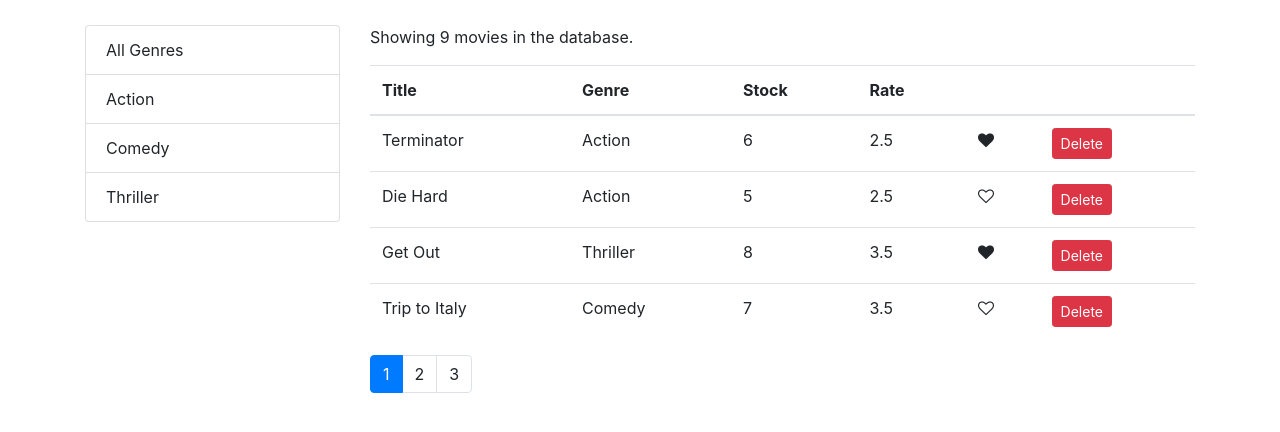
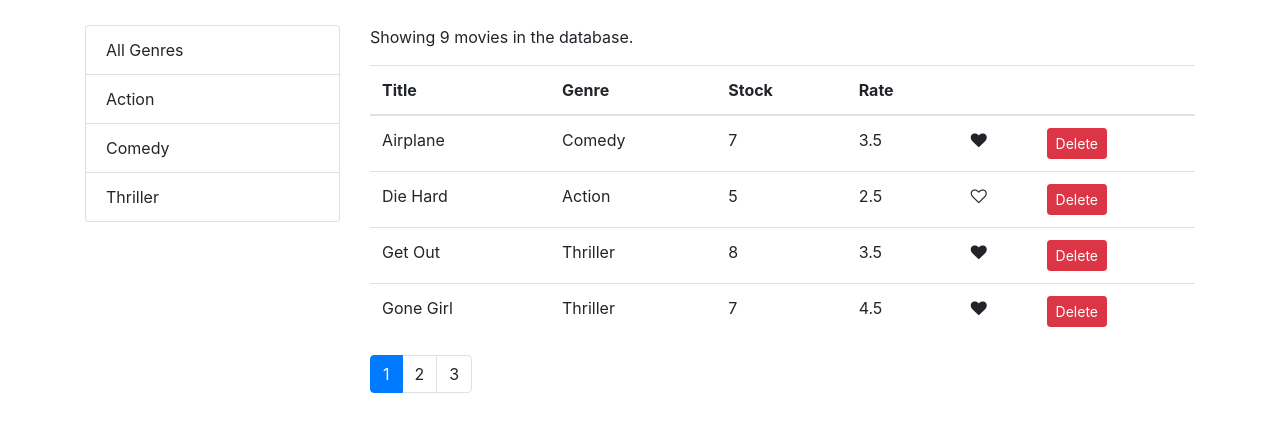
Before and after one commit to ahmedbouzana/ReactJS-Movies-Table, a React (Create React App) app: page /movies in a window 1280 px wide. Shown: the top 432 px of the page. Built offline with nearby package versions, Linux system fonts and the light colour scheme.

Commit message:
AddResorting

```diff
--- a/src/components/common/listGroup.jsx
+++ b/src/components/common/listGroup.jsx
@@ -1,4 +1,4 @@
-import React, { Component } from "react";
+import React from "react";
 
 const ListGroup = props => {
   const {
--- a/src/components/movies.jsx
+++ b/src/components/movies.jsx
@@ -1,21 +1,23 @@
 import React, { Component } from "react";
 import { getMovies } from "../services/movieService";
 import { getGenres } from "../services/genreService";
-import Like from "./common/like";
 import ListGroup from "./common/listGroup";
+import MoviesTable from "./moviesTable";
 import Pagination from "./common/pagination";
 import { paginate } from "../utils/paginate";
+import _ from "lodash";
 
 class Movies extends Component {
   state = {
     movies: [],
     genres: [],
     pageSize: 4,
-    currentPage: 1
+    currentPage: 1,
+    sortColumn: { path: "title", order: "asc" }
   };
 
   componentDidMount() {
-    const genres = [{ name: "All Genres" }, ...getGenres()];
+    const genres = [{ _id: "", name: "All Genres" }, ...getGenres()];
     this.setState({ movies: getMovies(), genres });
   }
 
@@ -40,13 +42,18 @@
     this.setState({ currentPage: page });
   };
 
+  handleSort = sortColumn => {
+    this.setState({ sortColumn });
+  };
+
   render() {
     const { length: count } = this.state.movies;
     const {
       pageSize,
       currentPage,
       selectedGenre,
-      movies: allMovies
+      movies: allMovies,
+      sortColumn
     } = this.state;
 
     if (count === 0) return <p>There are no movies in the database.</p>;
@@ -56,7 +63,9 @@
         ? allMovies.filter(m => m.genre._id === selectedGenre._id)
         : allMovies;
 
-    const movies = paginate(filtred, currentPage, pageSize, selectedGenre);
+    const sorted = _.orderBy(filtred, [sortColumn.path], [sortColumn.order]);
+
+    const movies = paginate(sorted, currentPage, pageSize, selectedGenre);
 
     return (
       <div className="row">
@@ -71,42 +80,13 @@
         </div>
         <div className="col">
           <p>Showing {filtred.length} movies in the database.</p>
-          <table className="table">
-            <thead>
-              <tr>
-                <th>Title</th>
-                <th>Genre</th>
-                <th>Stock</th>
-                <th>Rate</th>
-                <th />
-                <th />
-              </tr>
-            </thead>
-            <tbody>
-              {movies.map(movie => (
-                <tr key={movie._id}>
-                  <td>{movie.title}</td>
-                  <td>{movie.genre.name}</td>
-                  <td>{movie.numberInStock}</td>
-                  <td>{movie.dailyRentalRate}</td>
-                  <td>
-                    <Like
-                      liked={movie.liked}
-                      onClick={() => this.handleLike(movie)}
-                    />
-                  </td>
-                  <td>
-                    <button
-                      onClick={() => this.handleDelete(movie)}
-                      className="btn btn-danger btn-sm"
-                    >
-                      Delete
-                    </button>
-                  </td>
-                </tr>
-              ))}
-            </tbody>
-          </table>
+          <MoviesTable
+            movies={movies}
+            onLike={this.handleLike}
+            onDelete={this.handleDelete}
+            onSort={this.handleSort}
+            sortColumn={sortColumn}
+          />
           <Pagination
             itemsCount={filtred.length}
             pageSize={pageSize}
--- /dev/null
+++ b/src/components/moviesTable.jsx
@@ -0,0 +1,57 @@
+import React, { Component } from "react";
+import Like from "./common/like";
+
+class MoviesTable extends Component {
+  raiseSort = path => {
+    const sortColumn = { ...this.props.sortColumn };
+    if (sortColumn.path === path)
+      sortColumn.order = sortColumn.order === "asc" ? "desc" : "asc";
+    else {
+      sortColumn.path = path;
+      sortColumn.order = "asc";
+    }
+    this.props.onSort(sortColumn);
+  };
+
+  render() {
+    const { movies, onDelete, onLike } = this.props;
+
+    return (
+      <table className="table">
+        <thead>
+          <tr>
+            <th onClick={() => this.raiseSort("title")}>Title</th>
+            <th onClick={() => this.raiseSort("genre.name")}>Genre</th>
+            <th onClick={() => this.raiseSort("numberInStock")}>Stock</th>
+            <th onClick={() => this.raiseSort("dailyRentalRate")}>Rate</th>
+            <th />
+            <th />
+          </tr>
+        </thead>
+        <tbody>
+          {movies.map(movie => (
+            <tr key={movie._id}>
+              <td>{movie.title}</td>
+              <td>{movie.genre.name}</td>
+              <td>{movie.numberInStock}</td>
+              <td>{movie.dailyRentalRate}</td>
+              <td>
+                <Like liked={movie.liked} onClick={() => onLike(movie)} />
+              </td>
+              <td>
+                <button
+                  onClick={() => onDelete(movie)}
+                  className="btn btn-danger btn-sm"
+                >
+                  Delete
+                </button>
+              </td>
+            </tr>
+          ))}
+        </tbody>
+      </table>
+    );
+  }
+}
+
+export default MoviesTable;
```
